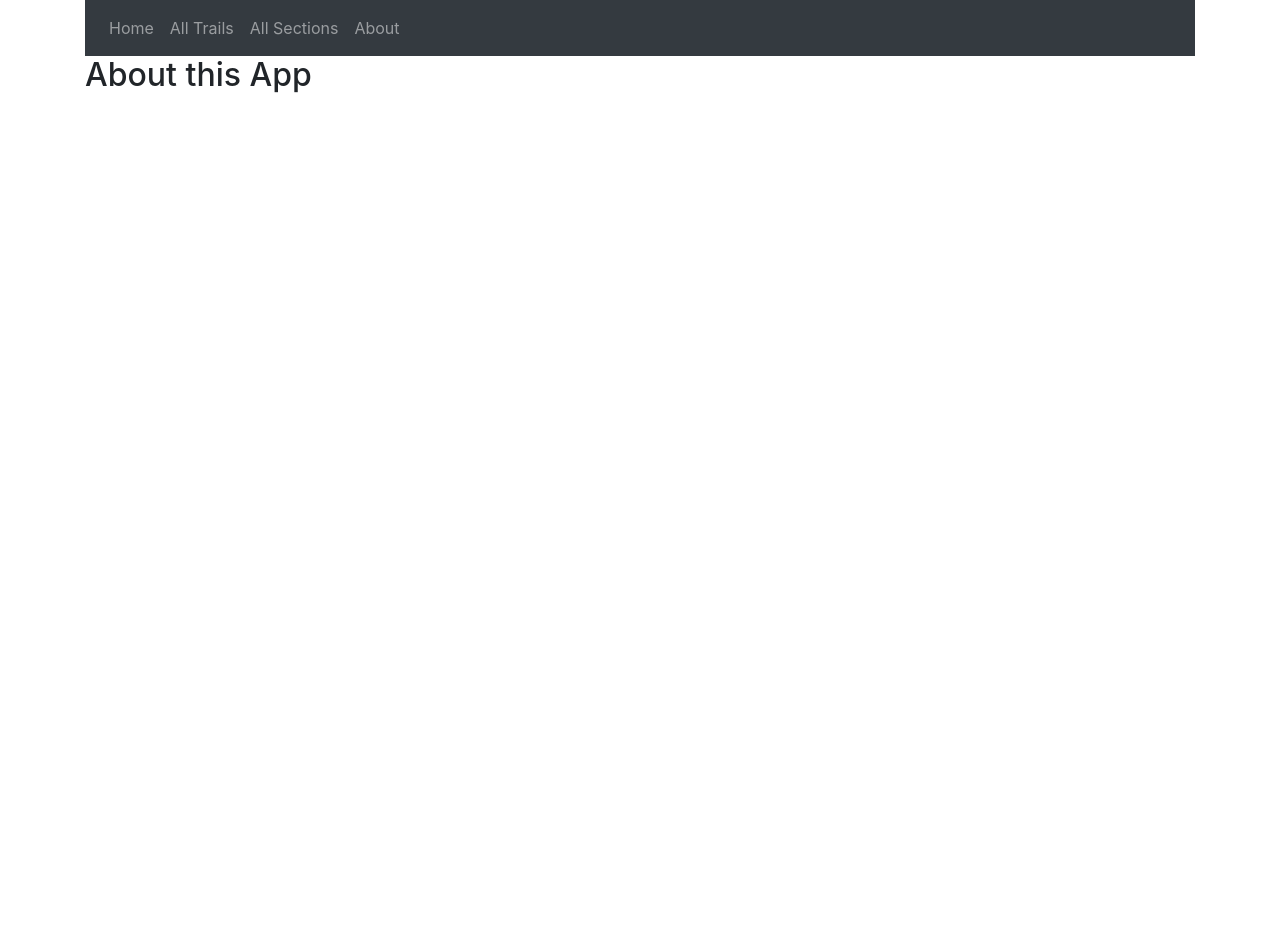
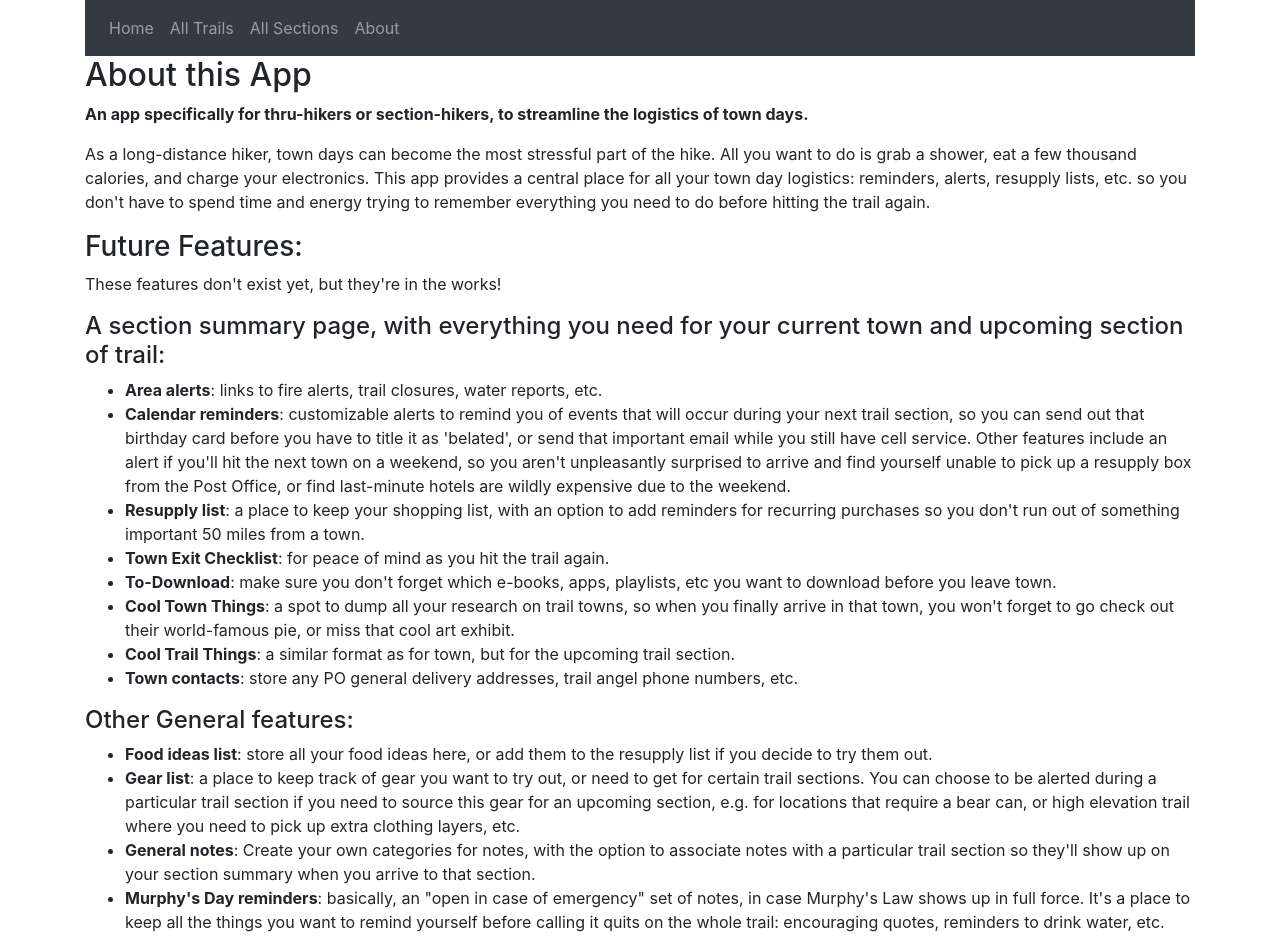
Before and after one commit to nikitakuckuck/thru-hike-logistics, a React (Create React App) app in the folder thru-hike-client/: page /about in a window 1280 px wide. Before the commit the page ends 800 px from the top, so only its background shows below. Built offline with nearby package versions, Linux system fonts and the light colour scheme.

Commit message:
About page

```diff
--- a/thru-hike-client/src/components/About.js
+++ b/thru-hike-client/src/components/About.js
@@ -1,6 +1,57 @@
 function About(){
     return(<>
     <h2>About this App</h2>
+    <p>
+        <strong>An app specifically for thru-hikers or section-hikers, to streamline the logistics of town days.</strong>
+    </p>
+    <p>
+        As a long-distance hiker, town days can become the most stressful part of the hike. All you want to do is grab a shower, eat a few thousand calories, and charge your electronics. This app provides a central place for all your town day logistics: reminders, alerts, resupply lists, etc. so you don't have to spend time and energy trying to remember everything you need to do before hitting the trail again.
+    </p>
+    <h3>Future Features:</h3>
+    <p>These features don't exist yet, but they're in the works!</p>
+    <h4>A section summary page, with everything you need for your current town and upcoming section of trail:</h4>
+    <ul>
+        <li>
+            <strong>Area alerts</strong>: links to fire alerts, trail closures, water reports, etc.
+        </li>
+        <li>
+            <strong>Calendar reminders</strong>: customizable alerts to remind you of events that will occur during your next trail section, so you can send out that birthday card before you have to title it as 'belated', or send that important email while you still have cell service. Other features include an alert if you'll hit the next town on a weekend, so you aren't unpleasantly surprised to arrive and find yourself unable to pick up a resupply box from the Post Office, or find last-minute hotels are wildly expensive due to the weekend.
+        </li>
+        <li>
+            <strong>Resupply list</strong>: a place to keep your shopping list, with an option to add reminders for recurring purchases so you don't run out of something important 50 miles from a town.
+        </li>
+        <li>
+            <strong>Town Exit Checklist</strong>: for peace of mind as you hit the trail again.
+        </li>
+        <li>
+            <strong>To-Download</strong>: make sure you don't forget which e-books, apps, playlists, etc you want to download before you leave town.
+        </li>
+        <li>
+            <strong>Cool Town Things</strong>: a spot to dump all your research on trail towns, so when you finally arrive in that town, you won't forget to go check out their world-famous pie, or miss that cool art exhibit.
+        </li>
+        <li>
+            <strong>Cool Trail Things</strong>: a similar format as for town, but for the upcoming trail section.
+        </li>
+        <li>
+            <strong>Town contacts</strong>: store any PO general delivery addresses, trail angel phone numbers, etc.
+        </li>
+    </ul>
+    <h4>Other General features:</h4>
+    <ul>
+        <li>
+            <strong>Food ideas list</strong>: store all your food ideas here, or add them to the resupply list if you decide to try them out.
+        </li>
+        <li>
+            <strong>Gear list</strong>: a place to keep track of gear you want to try out, or need to get for certain trail sections. You can choose to be alerted during a particular trail section if you need to source this gear for an upcoming section, e.g. for locations that require a bear can, or high elevation trail where you need to pick up extra clothing layers, etc.
+        </li>
+        <li>
+            <strong>General notes</strong>: Create your own categories for notes, with the option to associate notes with a particular trail section so they'll show up on your section summary when you arrive to that section.
+        </li>
+        <li>
+            <strong>Murphy's Day reminders</strong>: basically, an "open in case of emergency" set of notes, in case Murphy's Law shows up in full force. It's a place to keep all the things you want to remind yourself before calling it quits on the whole trail: encouraging quotes, reminders to drink water, etc.
+        </li>
+
+    </ul>
 
     </>)
 }
```
